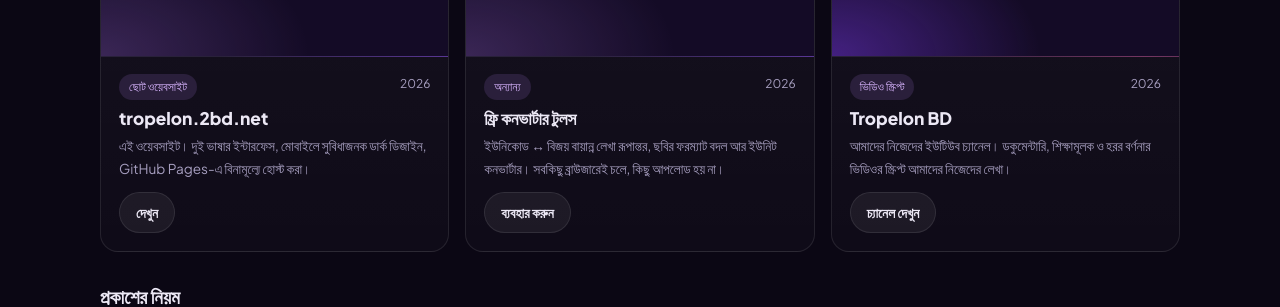
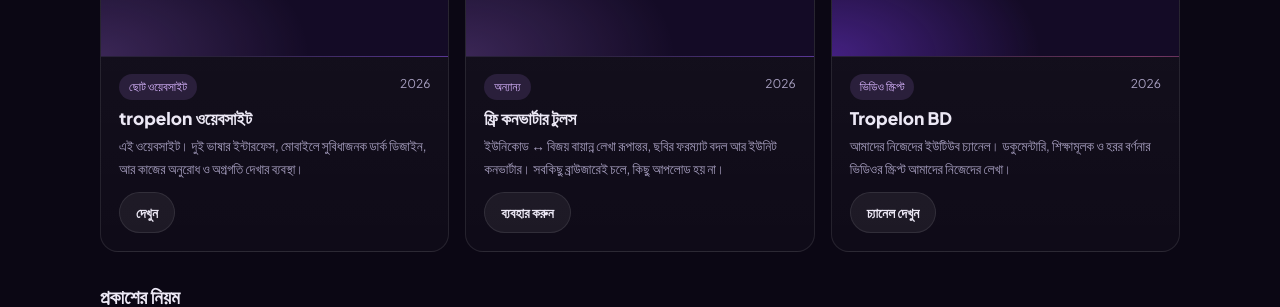
Before and after one commit to tropelon/Ponzile, a Jekyll site: the page built from portfolio.html, in a window 1280 px wide and 900 px high, scrolled down 801 px. Shown: the part 153-460 px from the top of the window. Built offline with Jekyll 4.4.1, drawn with Linux system fonts in a browser that asks for light colours.

Commit message:
Update portfolio.yml

```diff
--- a/_data/portfolio.yml
+++ b/_data/portfolio.yml
@@ -28,10 +28,10 @@ works:
     service: website
     year: 2026
     public: true
-    title_bn: tropelon.2bd.net
-    title_en: tropelon.2bd.net
-    summary_bn: এই ওয়েবসাইট। দুই ভাষার ইন্টারফেস, মোবাইলে সুবিধাজনক ডার্ক ডিজাইন, GitHub Pages-এ বিনামূল্যে হোস্ট করা।
-    summary_en: This website. A two-language interface, a mobile-friendly dark design, hosted free on GitHub Pages.
+    title_bn: tropelon ওয়েবসাইট
+    title_en: tropelon website
+    summary_bn: এই ওয়েবসাইট। দুই ভাষার ইন্টারফেস, মোবাইলে সুবিধাজনক ডার্ক ডিজাইন, আর কাজের অনুরোধ ও অগ্রগতি দেখার ব্যবস্থা।
+    summary_en: This website. A two-language interface, a mobile-friendly dark design, with a request form and progress tracking.
     link: /
     link_bn: দেখুন
     link_en: View
```
